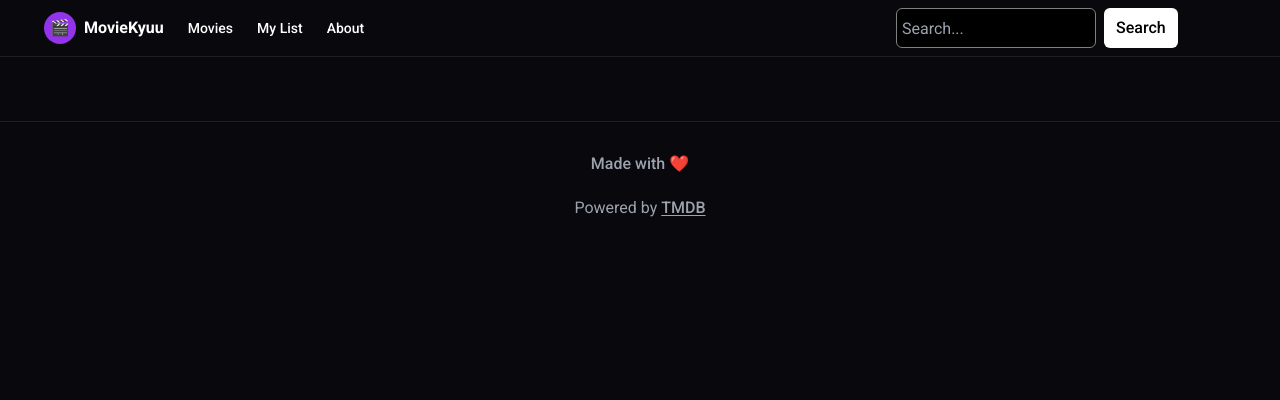
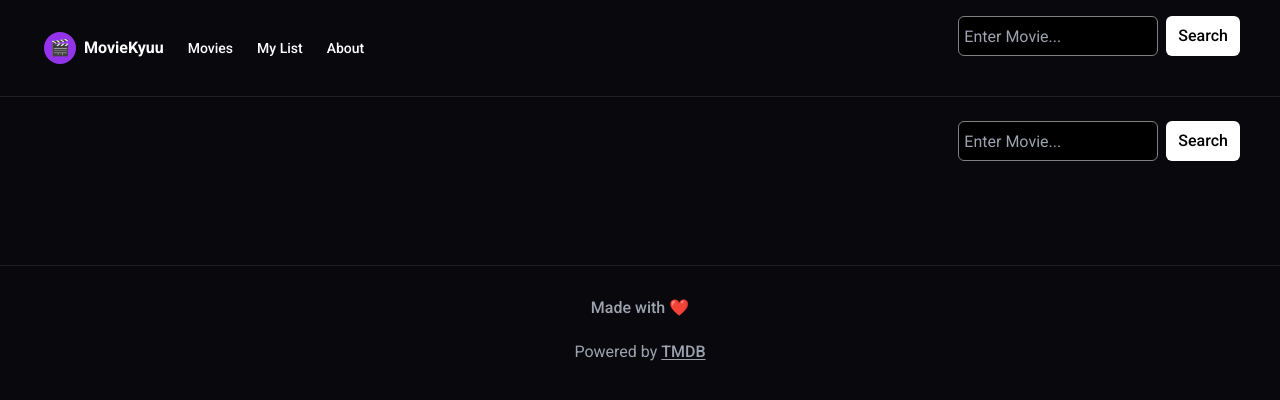
Before and after one commit to waqas44/ReactTmdbTest, a React (Create React App) app: page /search in a window 1280 px wide. Shown: the top 400 px of the page. Built offline with nearby package versions, Linux system fonts and the light colour scheme.

Commit message:
searchbar added

```diff
--- a/src/App.js
+++ b/src/App.js
@@ -9,7 +9,7 @@ import Movies from './components/movies/movies';
 import MyList from './components/mylist/mylist';
 import About from './components/about/about';
 import Footer from './components/footer/footer';
-// import Search from './components/search/search';
+import Search from './components/search/search';
 
 const App = () => {
   return (
@@ -21,6 +21,7 @@ const App = () => {
           <Route path='/movie' element={<Movies />} />
           <Route path='/my-list' element={<MyList />} />
           <Route path='/about' element={<About />} />
+          <Route path='/search' element={<Search />} />
         </Routes>
         <Footer />
       </div>
--- a/src/components/movies/movies.js
+++ b/src/components/movies/movies.js
@@ -149,8 +149,8 @@ const Movies = () => {
         </aside>
 
         <div className='text-white px-10 flex flex-wrap gap-10'>
-          {allMovies?.map((movie, index) => {
-            return <MoviesCard key={index} data={movie} />;
+          {allMovies?.map((movie) => {
+            return <MoviesCard key={movie.id} data={movie} />;
           })}
         </div>
       </div>
--- a/src/components/moviescard/moviescard.js
+++ b/src/components/moviescard/moviescard.js
@@ -2,9 +2,13 @@ import React from 'react';
 import { Link } from 'react-router-dom';
 const MoviesCard = ({ data }) => {
   const baseurl = 'https://image.tmdb.org/t/p/w500/';
+  const handleMoviesDetails = (id) => {
+    console.log(id);
+  };
+
   return (
     <>
-      <Link>
+      <Link onClick={() => handleMoviesDetails(data.id)}>
         <div className='text-white gap-8'>
           <div>
             <div className='w-60 h-96 rounded-xl '>
--- a/src/components/search/search.js
+++ b/src/components/search/search.js
@@ -1,18 +1,78 @@
-import React from 'react';
+import React, { useState } from 'react';
+import options from '../api/api';
+import SearchBarCard from '../searchbarcard/searchbarcard';
+
+const APIKEY = '5a7c64f73412ec69e275aebf70455218';
 
 const Search = () => {
+  const [search, setSearch] = useState('');
+  const [searchData, setSearchData] = useState([]);
+  // const [pageNumber, setPageNumber] = useState(1);
+
+  const handleSearch = async () => {
+    const res = await fetch(
+      `https://api.themoviedb.org/3/search/movie?api_key=${APIKEY}&page=1&query=${search}`,
+      options
+    );
+
+    const data = await res.json();
+    setSearchData(data.results);
+  };
+
+  // const nextButton = () => {
+  //   setPageNumber(() => pageNumber + 1);
+  // };
+
+  // const prevButton = () => {
+  //   if (pageNumber > 1) {
+  //     setPageNumber(() => pageNumber - 1);
+  //   } else {
+  //     return;
+  //   }
+  // };
+  // useEffect(() => {
+  //   handleSearch();
+  // }, [pageNumber, search]);
+
   return (
     <>
-      <form className='flex space-x-2 w-full max-w-sm items-center  search-bar'>
+      <div className='flex flex-col min-h'>
+        <div className='flex items-center justify-end space-x-2 search-bar px-10 py-4'>
           <input
             type='text'
-          placeholder='Search...'
+            placeholder='Enter Movie...'
+            onChange={(e) => setSearch(e.target.value)}
             className='bg-black text-white border border-white rounded-md'
           />
-        <button className='bg-white  text-black ml-2 px-3 py-2 rounded-md hover:bg-gray-200 font-medium	'>
+
+          <button
+            className='bg-white  text-black ml-2 px-3 py-2 rounded-md hover:bg-gray-200 font-medium	'
+            onClick={handleSearch}
+          >
             Search
           </button>
-      </form>
+        </div>
+        <div className='text-white px-10 flex flex-wrap gap-10 mt-6'>
+          {searchData?.map((movie) => {
+            return <SearchBarCard key={movie.id} data={movie} />;
+          })}
+        </div>
+        {/* <div className="text-white  gap-20 items-center flex justify-center -mb-6">
+          <button
+            onClick={() => prevButton()}
+            className="prevButton bg-gray-100  hover:bg-gray-400"
+          >
+            <i className="fa-solid fa-arrow-left"></i>
+          </button>
+          <span className="pageNumber">{pageNumber}</span>
+          <button
+            onClick={() => nextButton()}
+            className="nextButton  bg-gray-100 hover:bg-gray-400"
+          >
+            <i className="fa-solid fa-arrow-right"></i>
+          </button>
+        </div> */}
+      </div>
     </>
   );
 };
--- /dev/null
+++ b/src/components/searchbarcard/searchbarcard.js
@@ -0,0 +1,26 @@
+import React from 'react';
+
+const SearchBarCard = ({ data }) => {
+  const baseurl = 'https://image.tmdb.org/t/p/w500/';
+  return (
+    <>
+      <div className='text-white gap-8'>
+        <div>
+          <div className='w-60 h-96 rounded-xl '>
+            <img
+              src={`${baseurl}${data.poster_path}`}
+              alt=''
+              className='w-60 h-96 rounded-xl object-cover aspect-[2/3] transition-all hover:scale-90'
+            />
+          </div>
+          <h1 className='text-sm w-52 font-normal py-2'>{data.title}</h1>
+          <p className='text-sm	text-gray-400 font-semibold'>
+            {data.release_date}
+          </p>
+        </div>
+      </div>
+    </>
+  );
+};
+
+export default SearchBarCard;
--- a/src/pages/mylist/mylist.js
+++ b/src/pages/mylist/mylist.js
@@ -1,5 +1,5 @@
 import React from 'react';
-import MyListMovies from '../../components/MyListMovies/MyListMovies';
+import MyListMovies from '../../components/mylistmovies/mylistmovies';
 
 const MyList = () => {
   return (
```
Lines whose indentation alone changed are shown as unchanged.
